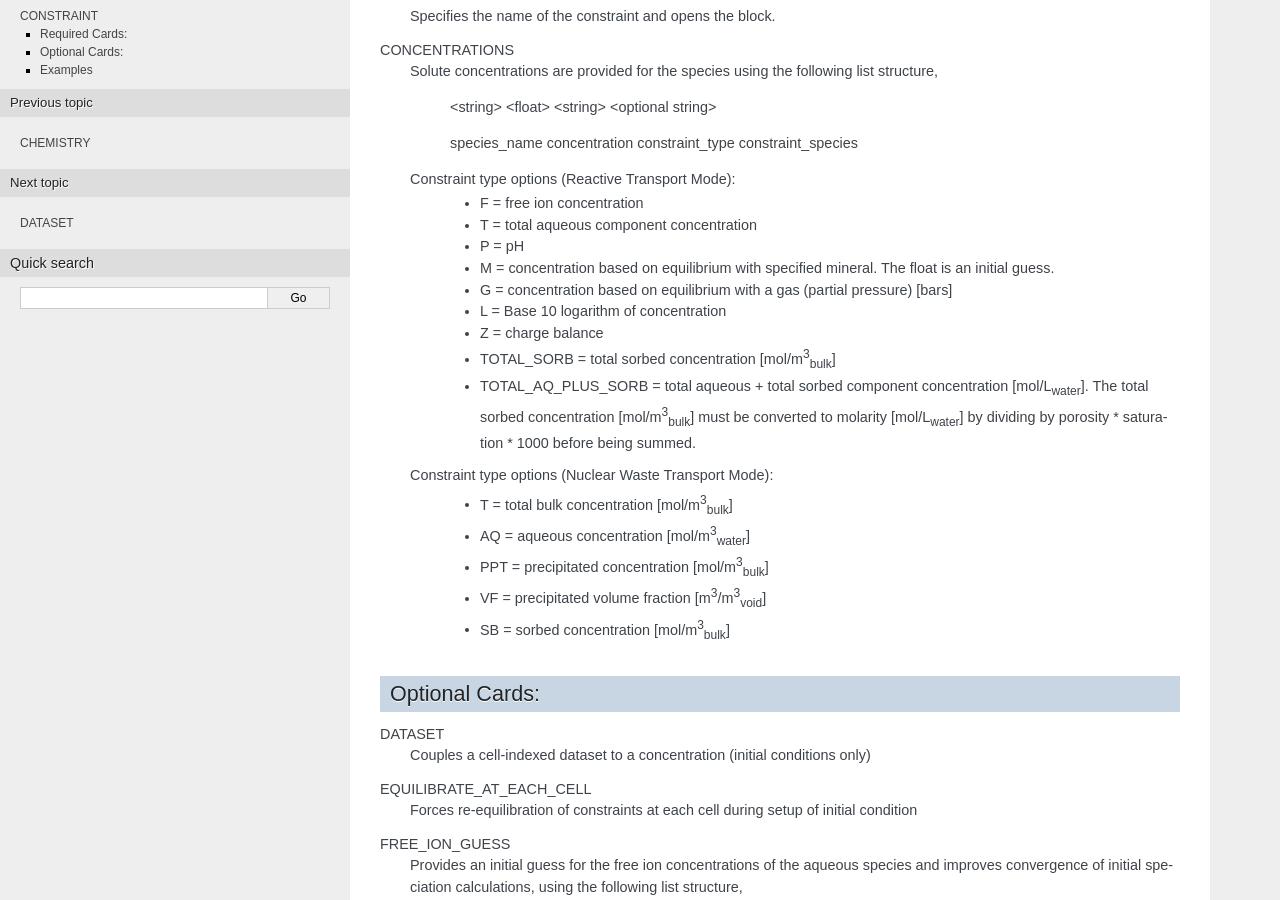
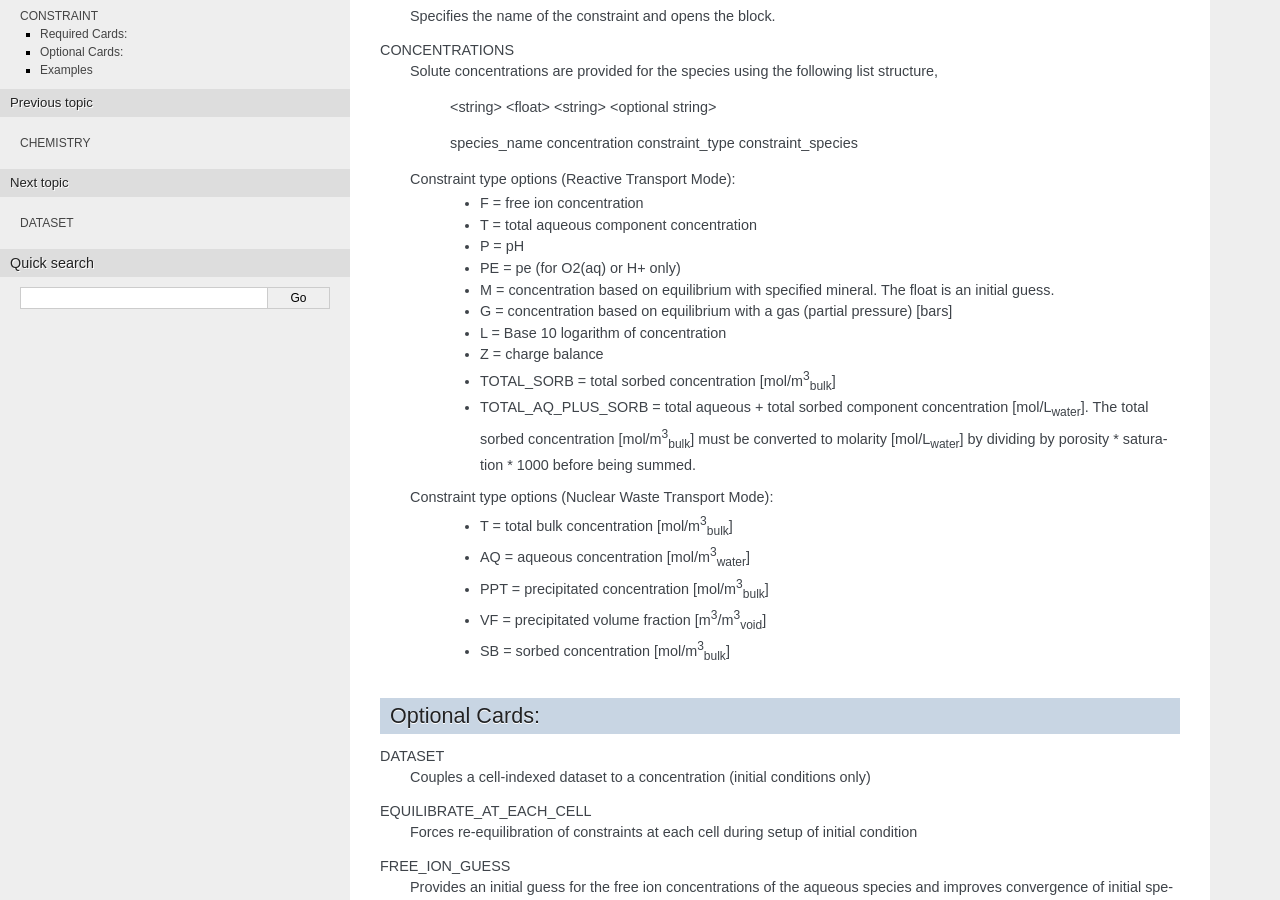
Before and after one commit to Miracloon/pflotran-documentation, a Sphinx documentation site: the page built from source/user_guide/cards/subsurface/constraint_card.rst, in a window 1280 px wide and 900 px high, scrolled down 311 px. Built offline with Sphinx 7.4.7, drawn with Linux system fonts in a browser that asks for light colours.

Commit message:
added pe constraint

```diff
--- a/source/user_guide/cards/subsurface/constraint_card.rst
+++ b/source/user_guide/cards/subsurface/constraint_card.rst
@@ -26,6 +26,7 @@ CONCENTRATIONS
   * F = free ion concentration
   * T = total aqueous component concentration
   * P = pH
+  * PE = pe (for O2(aq) or H+ only)
   * M = concentration based on equilibrium with specified mineral. The
     float is an initial guess.
   * G = concentration based on equilibrium with a gas
```
